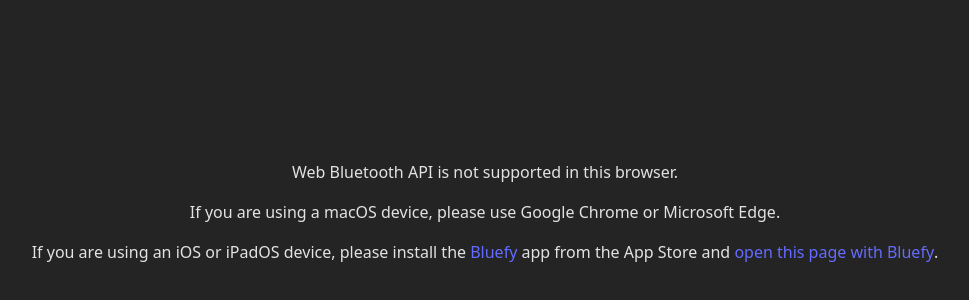
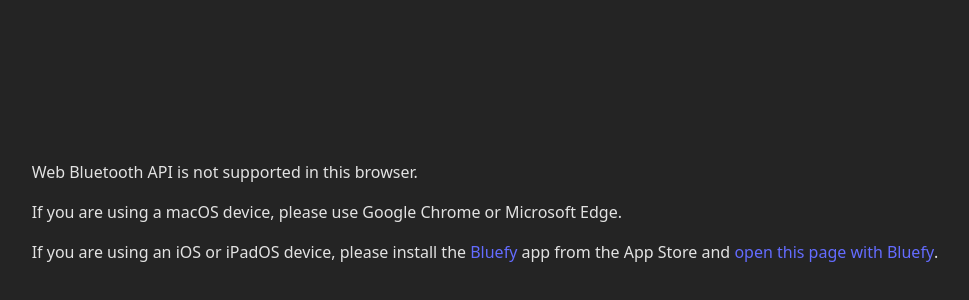
Before and after one commit to mascii/joy-con-2-web-bluetooth-api-demo, a Vue app: page / in a window 1280 px wide. Shown: the part 188-488 px from the top of the page, without its empty margins (155-1124 px from the left). Built offline with nearby package versions, Linux system fonts and the light colour scheme.

Commit message:
chore: adjust stylesheet

```diff
--- a/src/App.vue
+++ b/src/App.vue
@@ -95,7 +95,7 @@ const openWithBluefyLink = `bluefy://open?url=${encodeURIComponent(location.href
 </script>
 
 <template>
-  <div v-if="showGuideForUnsupportedBrowsers">
+  <div v-if="showGuideForUnsupportedBrowsers" class="guide">
     <p>Web Bluetooth API is not supported in this browser.</p>
     <p>
       If you are using a macOS device, please use Google Chrome or Microsoft
@@ -115,7 +115,7 @@ const openWithBluefyLink = `bluefy://open?url=${encodeURIComponent(location.href
   <div v-else class="app">
     <!-- Joy-Con 2 (L) -->
     <div class="unit">
-      <svg width="200" height="200" viewBox="0 0 200 200">
+      <svg width="175" height="175" viewBox="10 10 180 180">
         <!-- up -->
         <circle cx="100" cy="50" r="20" :class="{ pressed: pressed.L & 2 }" />
         <!-- down -->
@@ -130,7 +130,7 @@ const openWithBluefyLink = `bluefy://open?url=${encodeURIComponent(location.href
 
     <!-- Joy-Con 2 (R) -->
     <div class="unit">
-      <svg width="200" height="200" viewBox="0 0 200 200">
+      <svg width="175" height="175" viewBox="10 10 180 180">
         <!-- X -->
         <circle cx="100" cy="50" r="20" :class="{ pressed: pressed.R & 2 }" />
         <!-- B -->
@@ -150,6 +150,10 @@ const openWithBluefyLink = `bluefy://open?url=${encodeURIComponent(location.href
 </template>
 
 <style scoped>
+.guide {
+  padding: 0 2rem;
+}
+
 .app {
   display: flex;
   flex-direction: row;
@@ -165,6 +169,8 @@ const openWithBluefyLink = `bluefy://open?url=${encodeURIComponent(location.href
 
 .error {
   margin-top: 20px;
+  padding: 0 2rem;
+  text-align: center;
 }
 
 .app svg circle {
--- a/src/style.css
+++ b/src/style.css
@@ -27,7 +27,7 @@ body {
   display: flex;
   place-items: center;
   min-width: 320px;
-  min-height: 100vh;
+  min-height: 100dvh;
 }
 
 button {
@@ -52,6 +52,4 @@ button:focus-visible {
 #app {
   max-width: 1280px;
   margin: 0 auto;
-  padding: 2rem;
-  text-align: center;
 }
```
